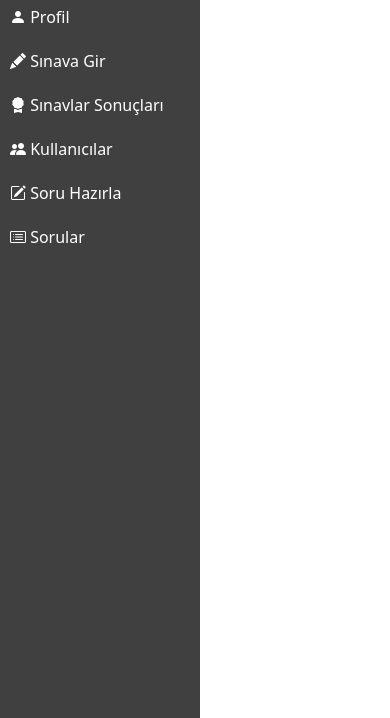
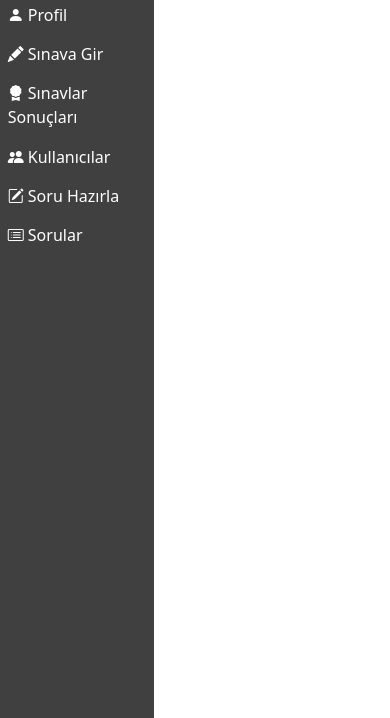
Before and after one commit to sidarilaslan/Sinav-Sistemi, a plain HTML site: page pages/navbarTemplate/navbarTemplate.html in a window 390 px wide. Shown: the part 126-844 px from the top of the page. Drawn offline with nearby package versions, Linux system fonts and the light colour scheme.

Commit message:
fix: navbar kod ayiklama/duzenleme

```diff
--- a/pages/navbarTemplate/navbarTemplate.html
+++ b/pages/navbarTemplate/navbarTemplate.html
@@ -69,7 +69,7 @@
 
 
     </nav>
-    <div class="col-md-10"></div>
+    <div class="col-md-10 body"></div>
 </body>
 
 </html>
--- a/src/css/navbar.scss
+++ b/src/css/navbar.scss
@@ -9,16 +9,12 @@ nav {
 
     background-color: #404041;
     position: fixed;
-    width: 200px;
     height: 100%;
-
-
 
     .profile-wrapper {
         width: 100%;
         text-align: center;
         padding: 10px;
-
 
         .profile-mask {
             width: 100px;
@@ -27,7 +23,6 @@ nav {
             border-radius: 50%;
             display: block;
             margin: 0 auto;
-
 
             img {
                 width: 100%;
@@ -47,15 +42,9 @@ nav {
 
 
     .item-list {
-        height: inherit;
-        display: flex;
-        flex-direction: column;
-        padding: 0 !important;
+        height: calc(100% - 120px);
 
         .list-item {
-            list-style-type: none;
-            padding-left: 0 !important;
-
             a {
                 text-decoration: none;
                 height: auto;
@@ -73,3 +62,8 @@ nav {
         }
     }
 }
+
+.body {
+    height: 100vh;
+    margin-left: auto;
+}
```
Also changed, not shown: src/css/navbar.css.
